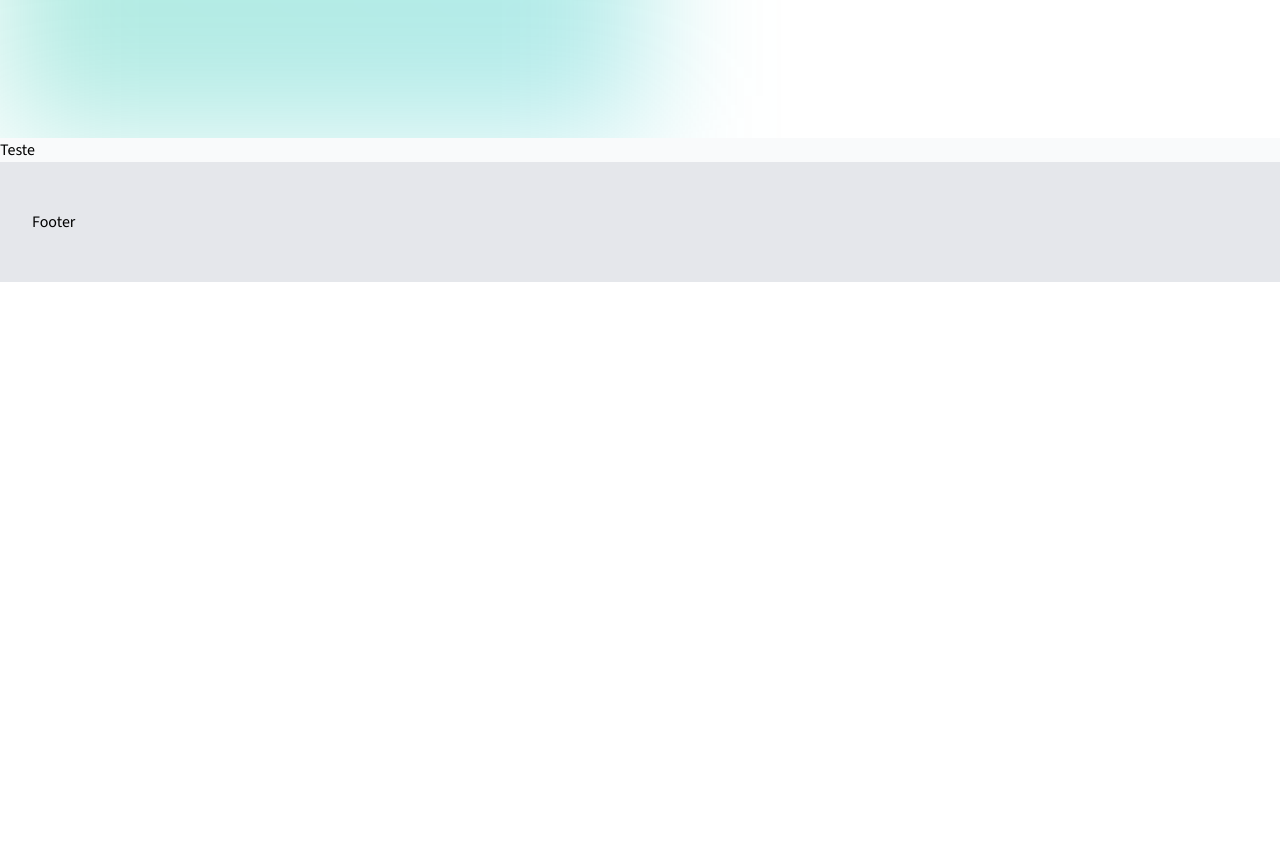
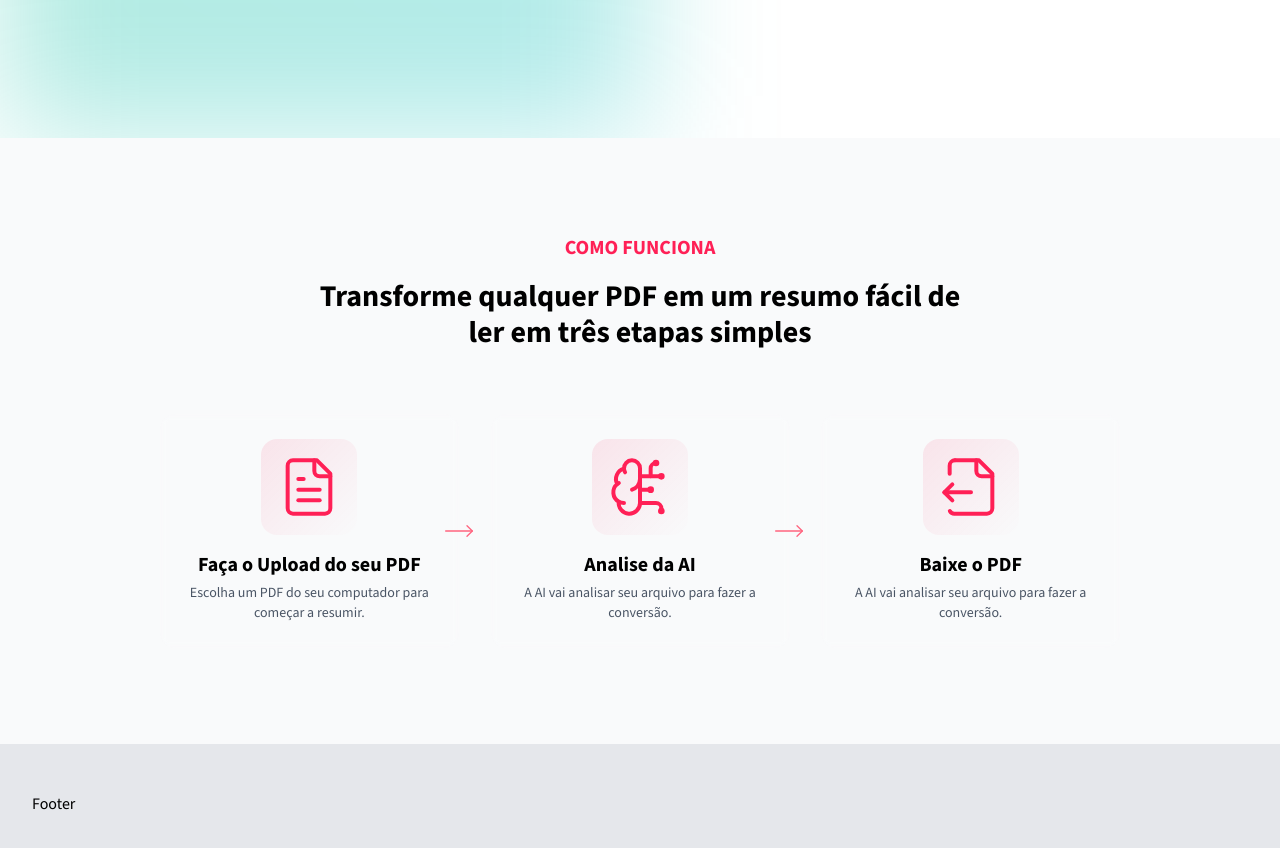
Before and after one commit to romatorres/project-youtube, a Next.js app: page / in a window 1280 px wide. Shown: the part 820-1668 px from the top of the page. Before the commit the page ends 1102 px from the top, so only its background shows below. Built offline with nearby package versions, Linux system fonts and the light colour scheme.

Commit message:
ui testes

```diff
--- a/app/page.tsx
+++ b/app/page.tsx
@@ -10,9 +10,9 @@
 
       <div className="flex flex-col">
         <HeroSection />
+        <DemoSection />
+        <HowitWorkSection />
       </div>
-      <DemoSection />
-      <HowitWorkSection />
 
       {/* <PricingSection /> */}
       {/* <CTASection /> */}
--- /dev/null
+++ b/components/home/components/step-Item.tsx
@@ -0,0 +1,23 @@
+import { ReactNode } from "react";
+
+type Step = {
+  icon: ReactNode;
+  lable: string;
+  description: string;
+};
+
+export default function StepItem({ icon, lable, description }: Step) {
+  return (
+    <div className="relative p-6 rounded-2xl bg-white/5 backdrop-blur-xs border border-white/10 hover:border-rose-500/50 transition-colors group w-full">
+      <div className="flex flex-col gap-4 h-full">
+        <div className="flex items-center justify-center h-24 w-24 mx-auto rounded-2xl bg-linear-to-br from-rose-500/10 to-transparent group-hover:from-rose-500/20 transition-colors">
+          <div className="text-rose-500">{icon}</div>
+        </div>
+        <div className="flex flex-col gap-1">
+          <h4 className="text-center font-bold text-xl">{lable}</h4>
+          <p className="text-center text-sm text-gray-600">{description}</p>
+        </div>
+      </div>
+    </div>
+  );
+}
--- a/components/home/how-it-work-section.tsx
+++ b/components/home/how-it-work-section.tsx
@@ -1,8 +1,73 @@
+import StepItem from "./components/step-Item";
+
+import { BrainCircuit, FileOutput, FileText, MoveRight } from "lucide-react";
+import { ReactNode } from "react";
+
+type Step = {
+  icon: ReactNode;
+  lable: string;
+  description: string;
+};
+
+const steps: Step[] = [
+  {
+    icon: <FileText size={64} strokeWidth={1.5} />,
+    lable: "Faça o Upload do seu PDF",
+    description: "Escolha um PDF do seu computador para começar a resumir.",
+  },
+  {
+    icon: <BrainCircuit size={64} strokeWidth={1.5} />,
+    lable: "Analise da AI",
+    description: "A AI vai analisar seu arquivo para fazer a conversão.",
+  },
+  {
+    icon: <FileOutput size={64} strokeWidth={1.5} />,
+    lable: "Baixe o PDF",
+    description: "A AI vai analisar seu arquivo para fazer a conversão.",
+  },
+];
+
 export default function HowitWorkSection() {
   return (
     <section className="relative overflow-hidden bg-gray-50">
-      <div>
-        <p>Teste</p>
+      <div className="py-12 lg:py-24 max-w-5xl mx-auto px-4 sm:px-6 lg:px-8">
+        <div
+          aria-hidden="true"
+          className="pointer-events-none absolute inset-0 -z-10 transform-gpu overflow-hidden blur-3xl"
+        >
+          <div
+            style={{
+              clipPath:
+                "polygon(74.1% 44.1%, 100% 61.6%, 97.5% 26.9%, 85.5% 0.1%, 80.7% 2%, 72.5% 32.5%, 60.2% 64,4%, 52.4% 68.1%, 47.5% 58.3%, 45.2% 34.5%, 27.5% 76.7%, 0.1% 64.9%, 17.9% 100%, 27.6% 76.8%, 76.1% 97.7%, 74.1% 44.1% )",
+            }}
+            className="relative left-[calc(50%-3rem)] aspect-1155/678 w-[36.125rem] -translate-x-1/2 bg-linear-to-br from-emerald-500 via-teal-500 to-cyan-500 opacity-20 sm:left-[calc(40%-30rem)] sm:w-[40.1875rem]"
+          />
+        </div>
+        <div className="text-center mb-16">
+          <h2 className="font-bold text-xl uppercase mb-4 text-rose-500">
+            Como funciona
+          </h2>
+          <h3 className="font-bold text-3xl max-w-2xl mx-auto">
+            Transforme qualquer PDF em um resumo fácil de ler em três etapas
+            simples
+          </h3>
+        </div>
+        <div className="relative grid grid-cols-1 md:grid-cols-3 gap-8 max-w-6xl mx-auto">
+          {steps.map((step, index) => (
+            <div className="relative flex items-stretch">
+              <StepItem key={index} {...step} />
+              {index < steps.length - 1 && (
+                <div className="hidden md:block absolute top-1/2 -right-4 transform -translate-y-1/2 z-10">
+                  <MoveRight
+                    size={32}
+                    strokeWidth={1}
+                    className="text-rose-400"
+                  />
+                </div>
+              )}
+            </div>
+          ))}
+        </div>
       </div>
     </section>
   );
```
